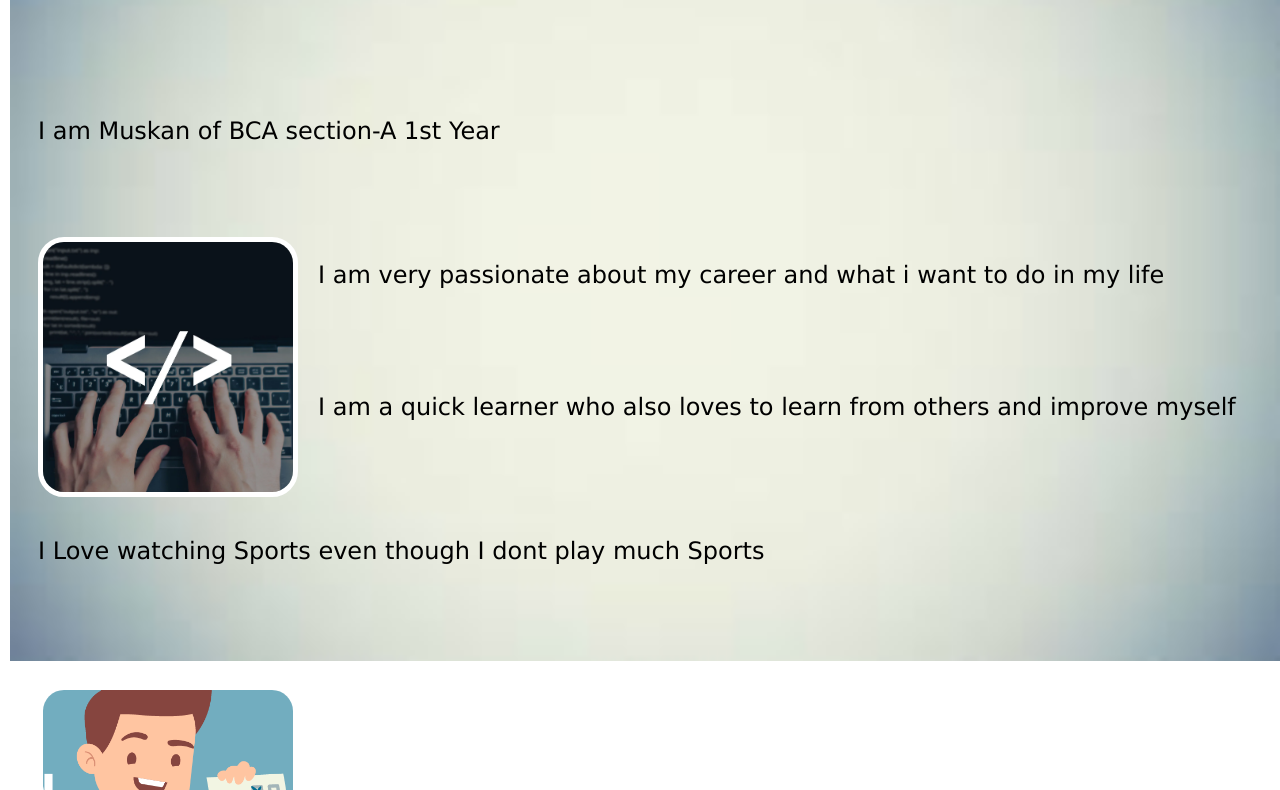
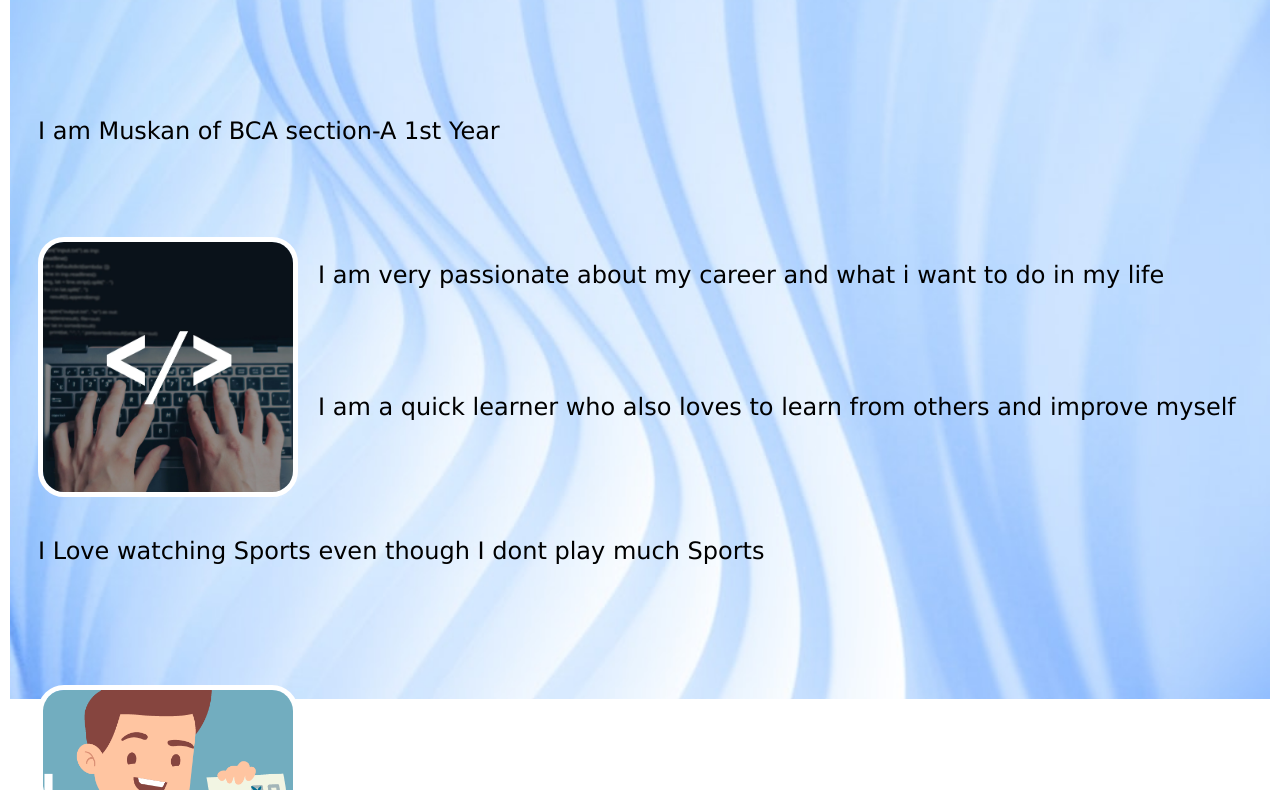
Before and after one commit to AnotherSheep/AnotherSheep.github.io, a plain HTML site: page index.html in a window 1280 px wide. Shown: the part 149-939 px from the top of the page. Drawn offline with Linux system fonts and the light colour scheme.

Commit message:
Update Styles.css

```diff
--- a/Styles.css
+++ b/Styles.css
@@ -9,7 +9,7 @@ html {
 body {
     position: relative;
     height: 100%;
-    background-image: url('./download.jpeg');
+    background-image: url('./blue.jpeg');
     background-size: cover;
     background-repeat: no-repeat;
 }
```
